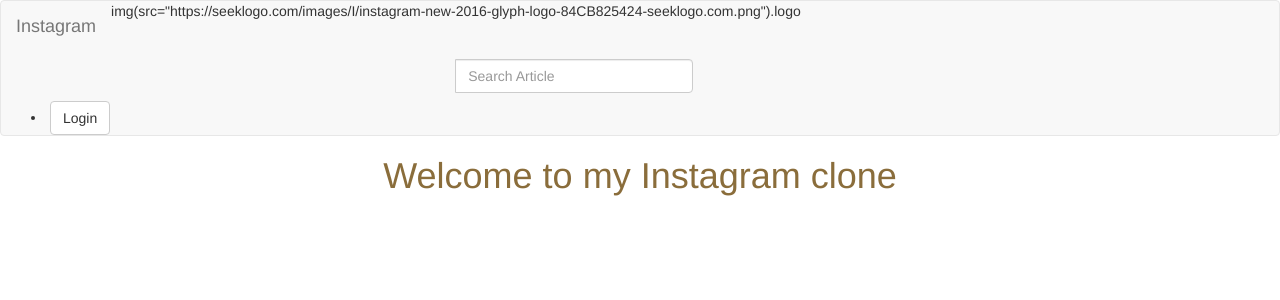
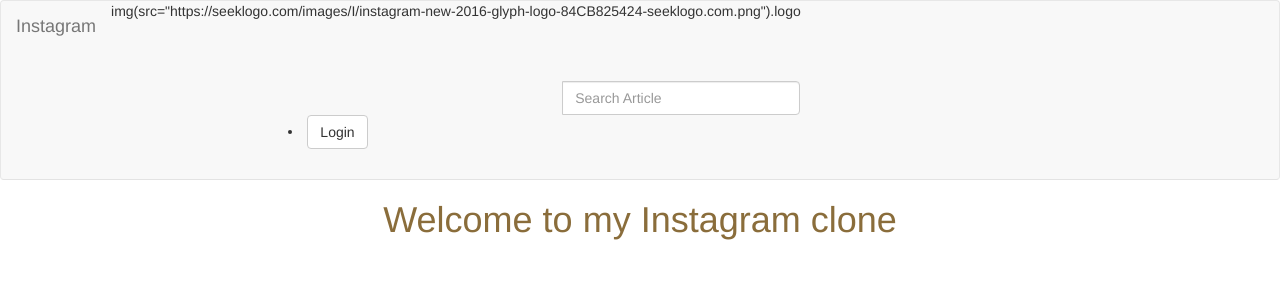
Before and after one commit to MrazTevin/Instagram-clone, a Django app: template instagram/templates/index.html in a window 1280 px wide. Shown: the top 300 px of the page. Run offline with Django 3.2, Linux system fonts and the light colour scheme; the template is opened without the code that fills it, so the values that code supplies are empty; some libraries are stand-ins or nearby versions.

Commit message:
restyled the navbar class and the middle id

```diff
--- a/static/css/main.css
+++ b/static/css/main.css
@@ -15,3 +15,16 @@ h1{
   width:152px;
   max-height:152px;
 }
+
+ #middle {
+ display:inline-block;
+ margin:0 auto;
+ min-width: 600px;
+ margin-top:30px;
+}
+.navbar-default{
+  width:100%;
+  text-align:center;
+  border-bottom:1px solid #e3e3e3;
+  padding-bottom:30px;
+}
```
